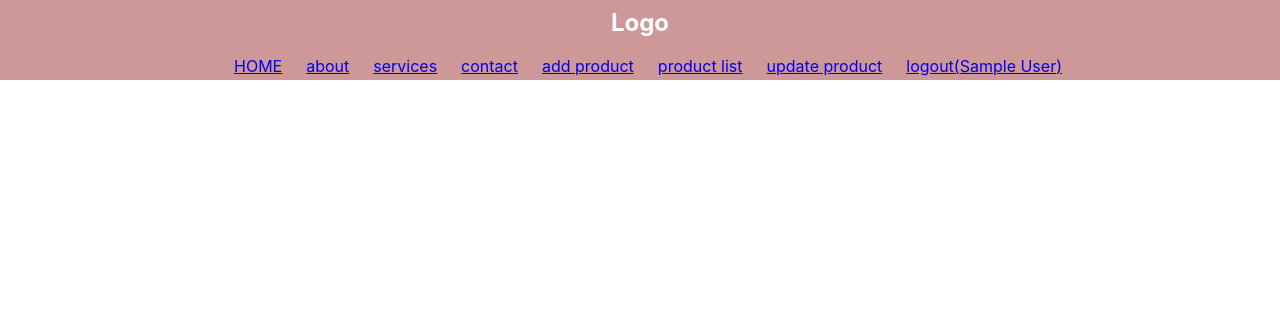
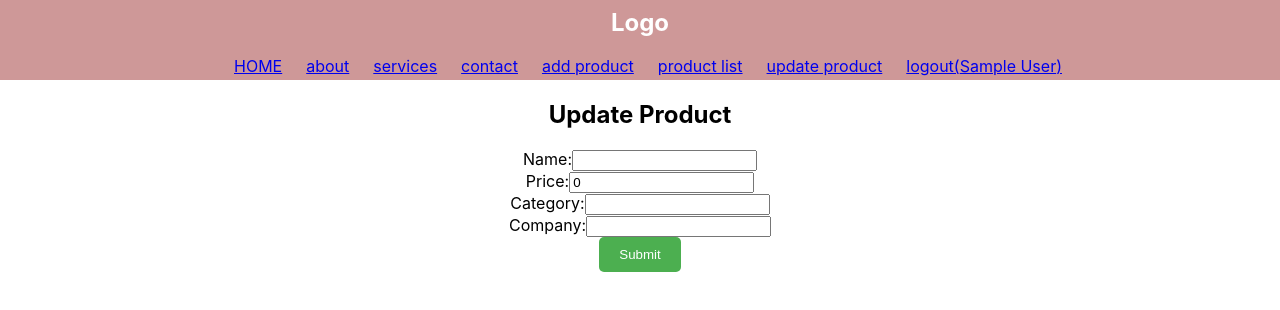
Before and after one commit to ArushiMadhesiya/e-dashboard, a React (Create React App) app in the folder frontend/: page /update/1 in a window 1280 px wide. Shown: the top 310 px of the page. Built offline with nearby package versions, Linux system fonts and the light colour scheme; no server answers; sample sign-in values are in the browser's storage.

Commit message:
update product implemeted

```diff
--- a/frontend/src/App.js
+++ b/frontend/src/App.js
@@ -11,6 +11,7 @@ import PrivateComponent from './components/PrivateComponent';
 import Login from './components/Login';
 import AddProduct from './components/AddProduct';
 import ProductList from './components/ProductList';
+import UpdateProduct from './components/UpdateProduct';
 function App() {
   return (
     <div className="App">
@@ -24,6 +25,7 @@ function App() {
       <Route path='/contact' Component={Contact}></Route>
       <Route path='/add' Component={AddProduct}></Route>
       <Route path='/products' Component={ProductList}></Route>
+      <Route path='/update/:id' Component={UpdateProduct}></Route>
       </Route>
       <Route path='/signup' Component={Signup}></Route>
       <Route path='/login' Component={Login}></Route>
--- a/frontend/src/components/AddProduct.js
+++ b/frontend/src/components/AddProduct.js
@@ -1,7 +1,6 @@
 import React, { useState } from 'react';
 
 const AddProduct = () => {
-
   const auth = localStorage.getItem('user');
   const [formData, setFormData] = useState({
     name: '',
--- a/frontend/src/components/ProductList.js
+++ b/frontend/src/components/ProductList.js
@@ -1,8 +1,9 @@
 import React, { useEffect, useState } from "react";
 import "./ProductList.css"; // Import CSS file for styling
+import {useNavigate} from 'react-router-dom';
 
 // Product component to display individual product details
-const Product = ({ id, name, price, category, company, onDelete }) => (
+const Product = ({ id, name, price, category, company, onDelete,onUpdate }) => (
   <div className="product-card">
     <div className="product-name">{name}</div>
     <div className="product-info">
@@ -10,6 +11,7 @@ const Product = ({ id, name, price, category, company, onDelete }) => (
       <div className="product-category">{category}</div>
       <div className="product-company">by {company}</div>
       <button onClick={() => onDelete(id)} className="delete-button">Delete</button>
+      <button onClick={() => onUpdate(id)} className="update-button">Update</button>
     </div>
   </div>
 );
@@ -18,7 +20,7 @@ const Product = ({ id, name, price, category, company, onDelete }) => (
 // ProductList component to display a list of products
 const ProductList = () => {
   const [products, setProducts] = useState([]);
-
+  const navigate=useNavigate();
   useEffect(() => {
     const fetchData = async () => {
       try {
@@ -44,6 +46,11 @@ const ProductList = () => {
     }
   };
 
+  const handleUpdate =async(productId)=>{
+    const url = `/update/${productId}`;
+    navigate(url);
+  }
+
   return (
     <div className="product-container">
       {products.map((product) => (
@@ -55,6 +62,7 @@ const ProductList = () => {
           category={product.category}
           company={product.company}
           onDelete={handleDelete}
+          onUpdate={handleUpdate}
         />
       ))}
     </div>
--- /dev/null
+++ b/frontend/src/components/UpdateProduct.js
@@ -0,0 +1,89 @@
+import React, { useEffect, useState } from 'react';
+import { useParams } from 'react-router-dom';
+const UpdateProduct = () => {
+    const params = useParams();
+    const productId=params.id;
+    console.warn(productId);
+  // State variables to hold form data
+  const [formData,setFormData]=useState({
+    name: '',
+    price: 0,
+    category: '',
+    company: ''
+  });
+  useEffect(()=>{
+    fetchData();
+  },[])
+  const fetchData=async()=>{
+    console.warn("hi");
+    // api call for prefilling
+    const url= `http://localhost:3001/products/${productId}`;
+    let data=await fetch(url)
+    data=await data.json();
+    console.warn("already present", data);
+    setFormData(data)
+}
+  // Function to handle form submission
+  const handleSubmit = async(event) => {
+    event.preventDefault();
+    // Here you can send the form data to your backend or handle it as needed
+
+
+        const url = `http://localhost:3001/products/${productId}`;
+
+        const response = await fetch(url, {
+          method: 'PUT', // or 'POST' if your API endpoint is configured to accept POST requests
+          headers: {
+            'Content-Type': 'application/json'
+          },
+          body: JSON.stringify(formData)
+        });
+
+
+        // Optionally, you can handle the response here
+        const updatedData = await response.json();
+
+        console.log('Product updated:', updatedData);
+    setFormData({
+        name: '',
+        price: 0,
+        category: '',
+        company: ''
+      });
+  };
+
+  const handleChange=(e)=>{
+    const { name, value } = e.target;
+    setFormData({
+      ...formData,
+      [name]: value
+    });
+  }
+
+  return (
+    <div>
+      <h2>Update Product</h2>
+      <form onSubmit={handleSubmit}>
+        <div>
+          <label>Name:</label>
+          <input type="text" name="name" value={formData.name} onChange={handleChange} />
+        </div>
+        <div>
+          <label>Price:</label>
+          <input type="number" name="price" value={formData.price} onChange={handleChange} />
+        </div>
+        <div>
+          <label>Category:</label>
+          <input type="text" name="category" value={formData.category} onChange={handleChange} />
+        </div>
+        <div>
+          <label>Company:</label>
+          <input type="text" name="company" value={formData.company} onChange={handleChange} />
+        </div>
+        <button type="submit">Submit</button>
+      </form>
+    </div>
+  );
+};
+
+export default UpdateProduct;
```
Also changed, not shown: 1 other file (tests, documents, lock files or other folders).
